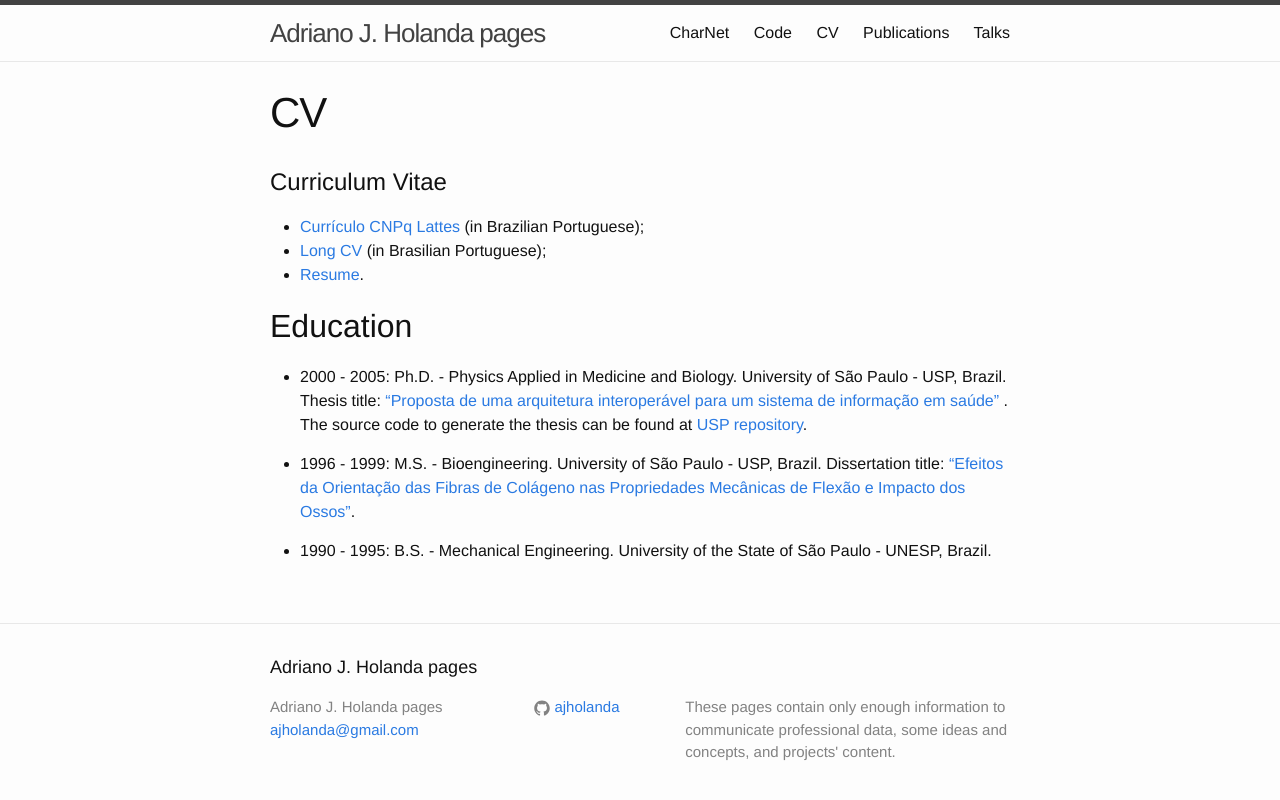
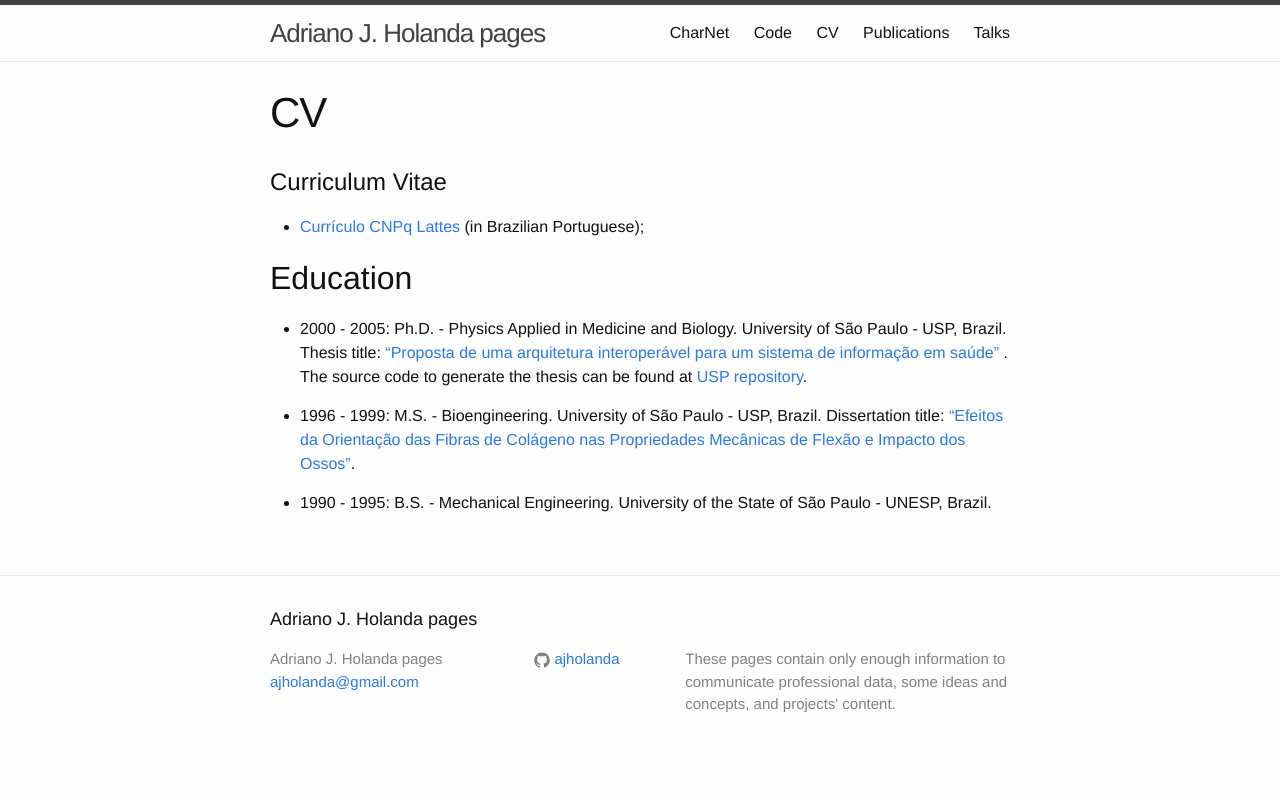
Before and after one commit to ajholanda/ajholanda.github.io, a Jekyll site: the page built from cv.md, in a window 1280 px wide. Shown: the top 800 px of the page. Built offline with Jekyll 4.4.1, drawn with Linux system fonts in a browser that asks for light colours.

Commit message:
let only CNPq  CV

```diff
--- a/cv.md
+++ b/cv.md
@@ -7,8 +7,6 @@ permalink: /cv/
 # Curriculum Vitae
 
 - [Currículo CNPq Lattes](http://buscatextual.cnpq.br/buscatextual/visualizacv.do?metodo=apresentar&id=K4708972J0) (in Brazilian Portuguese);
-- [Long CV](https://drive.google.com/file/d/1EOzIBOOSKTVHFOOd0RrA3vhj4_ykB3JC/view) (in Brasilian Portuguese);
-- [Resume](https://drive.google.com/file/d/1TtX6-aMqpeejfoVSoCz6yIVP_CjEj8NV/view).
 
 ## Education
 
```
